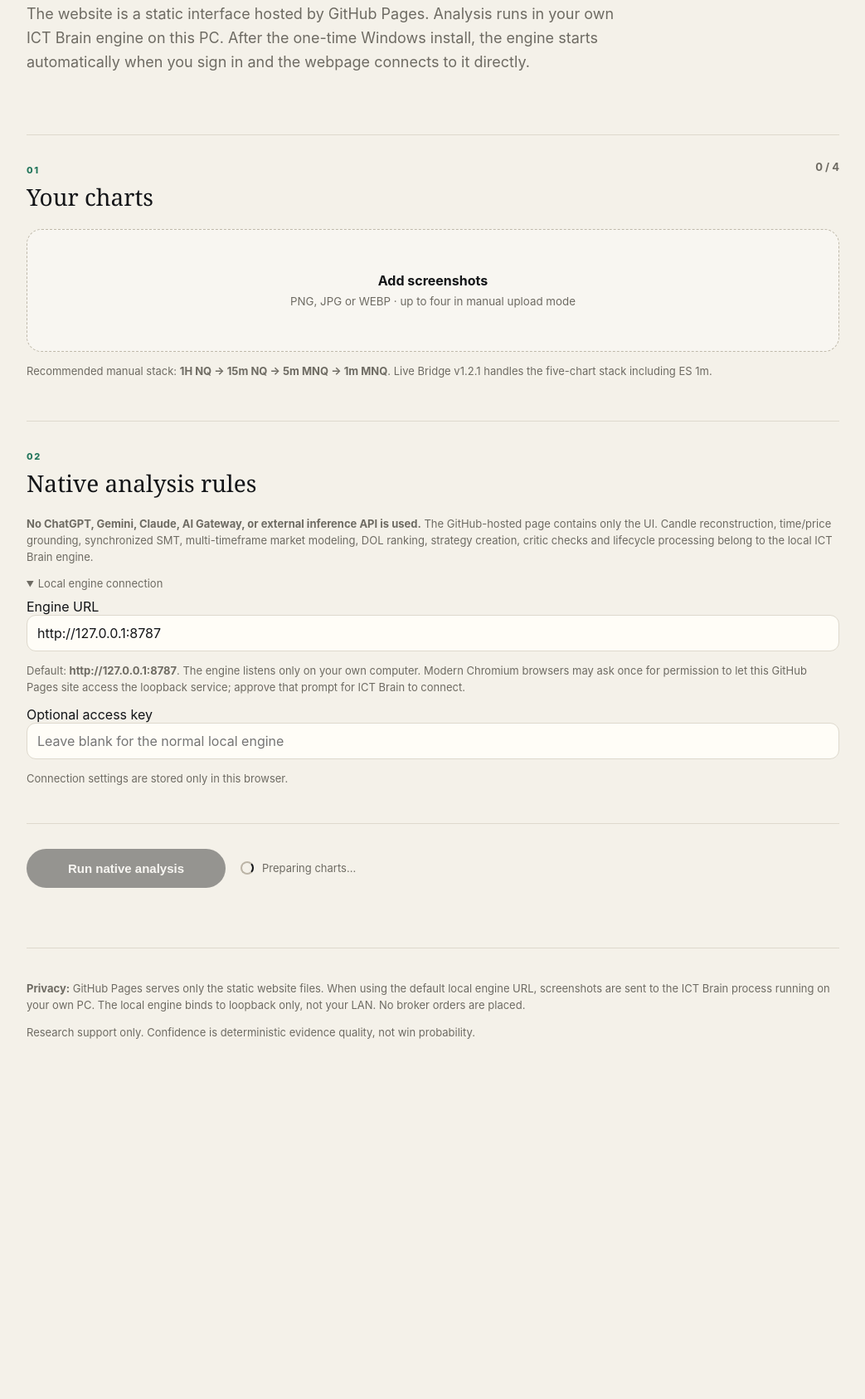
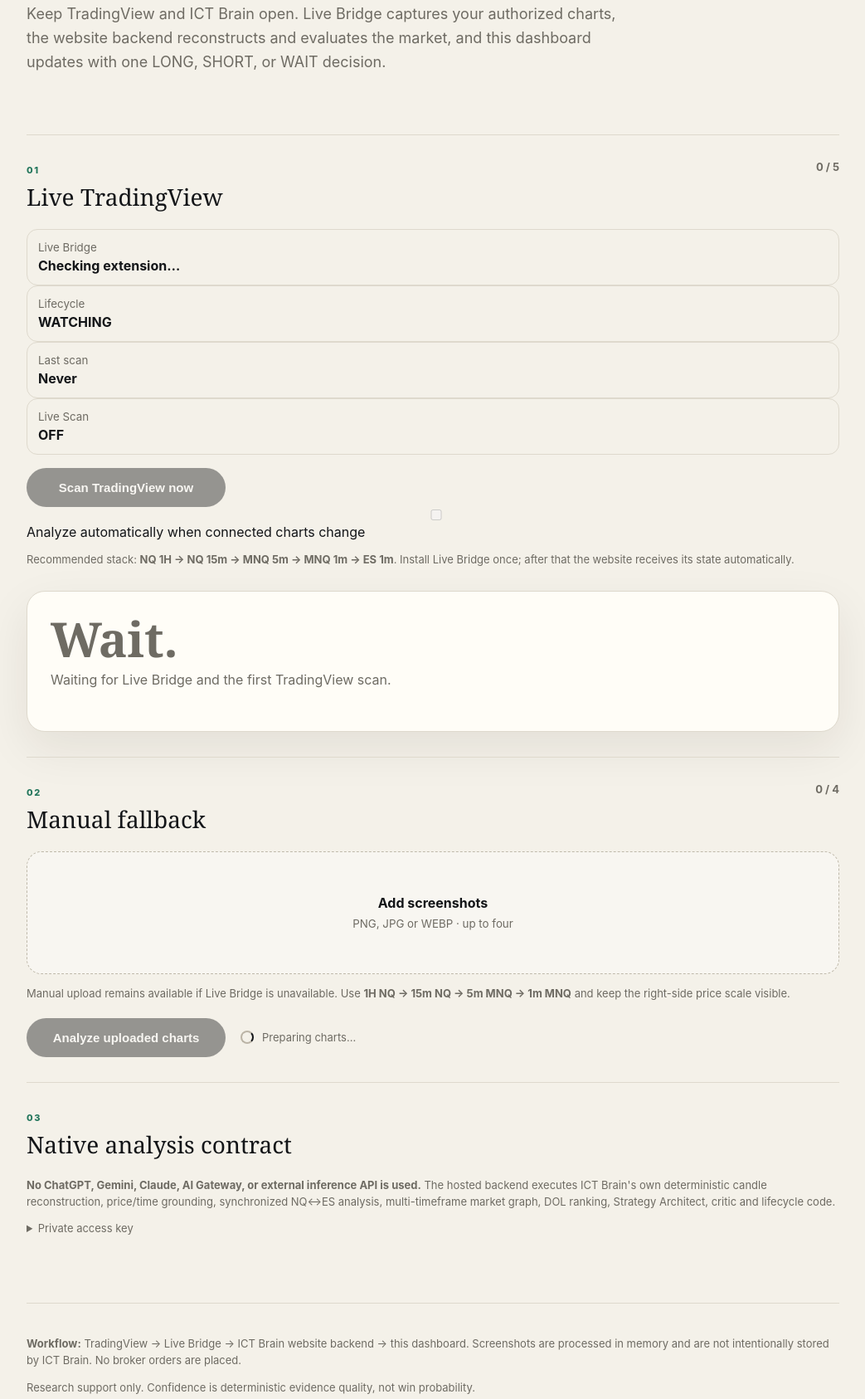
Before and after one commit to grobentham/iron-brain, a browser extension: page index.html in a window 1280 px wide. Shown: the part 356-2042 px from the top of the page at 83% size, without its empty margins (118-1161 px from the left). Before the commit the page ends 1693 px from the top, so only its background shows below. Drawn offline with Linux system fonts and the light colour scheme.

Commit message:
Turn website into hosted live TradingView dashboard

```diff
--- a/index.html
+++ b/index.html
@@ -4,8 +4,8 @@
   <meta charset="utf-8" />
   <meta name="viewport" content="width=device-width, initial-scale=1" />
   <meta name="theme-color" content="#f4f1e9" />
-  <title>ICT Brain — Native One Trade</title>
-  <meta name="description" content="GitHub-hosted ICT Brain interface for deterministic local chart analysis. No external model API. One fixed trade or WAIT." />
+  <title>ICT Brain — Live Native Trade Engine</title>
+  <meta name="description" content="Hosted deterministic ICT chart analysis with TradingView Live Bridge. No external model API. One fixed trade or WAIT." />
   <link rel="stylesheet" href="./styles.css" />
 </head>
 <body>
@@ -13,46 +13,60 @@
     <header class="topbar">
       <div class="brandmark">IB</div>
       <div class="brand">ICT BRAIN</div>
-      <div id="backendStatus" class="pill">Checking local engine…</div>
+      <div id="backendStatus" class="pill">Checking hosted engine…</div>
     </header>
 
     <section class="hero">
-      <p class="eyebrow">GITHUB PAGES UI · LOCAL ENGINE · NO MODEL API · ONE TRADE</p>
-      <h1>See the chart.<br>Reconstruct the setup.</h1>
-      <p class="lede">The website is a static interface hosted by GitHub Pages. Analysis runs in your own ICT Brain engine on this PC. After the one-time Windows install, the engine starts automatically when you sign in and the webpage connects to it directly.</p>
+      <p class="eyebrow">HOSTED NATIVE ENGINE · LIVE TRADINGVIEW BRIDGE · NO MODEL API</p>
+      <h1>Open TradingView.<br>ICT Brain watches.</h1>
+      <p class="lede">Keep TradingView and ICT Brain open. Live Bridge captures your authorized charts, the website backend reconstructs and evaluates the market, and this dashboard updates with one LONG, SHORT, or WAIT decision.</p>
     </section>
 
     <section class="block">
-      <div class="heading"><div><span>01</span><h2>Your charts</h2></div><strong id="count">0 / 4</strong></div>
-      <label class="drop" for="files"><b>Add screenshots</b><small>PNG, JPG or WEBP · up to four in manual upload mode</small></label>
-      <input id="files" type="file" accept="image/png,image/jpeg,image/webp" multiple hidden>
-      <p class="hint">Recommended manual stack: <b>1H NQ → 15m NQ → 5m MNQ → 1m MNQ</b>. Live Bridge v1.2.1 handles the five-chart stack including ES 1m.</p>
-      <div id="shots" class="shots"></div>
+      <div class="heading"><div><span>01</span><h2>Live TradingView</h2></div><strong id="connectedCount">0 / 5</strong></div>
+      <div class="live-grid">
+        <div class="tile"><small>Live Bridge</small><b id="bridgeStatus">Checking extension…</b></div>
+        <div class="tile"><small>Lifecycle</small><b id="lifecycleState">WATCHING</b></div>
+        <div class="tile"><small>Last scan</small><b id="lastScan">Never</b></div>
+        <div class="tile"><small>Live Scan</small><b id="monitorState">OFF</b></div>
+      </div>
+      <p id="liveError" class="error"></p>
+      <div class="live-actions">
+        <button id="scanLive" class="primary" disabled>Scan TradingView now</button>
+        <label class="monitor-control"><input id="liveToggle" type="checkbox" disabled> <span>Analyze automatically when connected charts change</span></label>
+      </div>
+      <p class="hint">Recommended stack: <b>NQ 1H → NQ 15m → MNQ 5m → MNQ 1m → ES 1m</b>. Install Live Bridge once; after that the website receives its state automatically.</p>
+      <section id="liveResult" class="result compact-result" aria-live="polite">
+        <h2 class="decision wait">Wait.</h2>
+        <p class="setup">Waiting for Live Bridge and the first TradingView scan.</p>
+      </section>
     </section>
 
     <section class="block">
-      <div class="heading"><div><span>02</span><h2>Native analysis rules</h2></div></div>
-      <p class="hint"><b>No ChatGPT, Gemini, Claude, AI Gateway, or external inference API is used.</b> The GitHub-hosted page contains only the UI. Candle reconstruction, time/price grounding, synchronized SMT, multi-timeframe market modeling, DOL ranking, strategy creation, critic checks and lifecycle processing belong to the local ICT Brain engine.</p>
-      <details class="access" open>
-        <summary>Local engine connection</summary>
-        <label for="backendUrl">Engine URL</label>
-        <input id="backendUrl" type="url" value="http://127.0.0.1:8787" autocomplete="off" spellcheck="false">
-        <p class="hint">Default: <b>http://127.0.0.1:8787</b>. The engine listens only on your own computer. Modern Chromium browsers may ask once for permission to let this GitHub Pages site access the loopback service; approve that prompt for ICT Brain to connect.</p>
-        <label for="accessKey">Optional access key</label>
-        <input id="accessKey" type="password" autocomplete="off" placeholder="Leave blank for the normal local engine">
-        <p class="hint">Connection settings are stored only in this browser.</p>
+      <div class="heading"><div><span>02</span><h2>Manual fallback</h2></div><strong id="count">0 / 4</strong></div>
+      <label class="drop" for="files"><b>Add screenshots</b><small>PNG, JPG or WEBP · up to four</small></label>
+      <input id="files" type="file" accept="image/png,image/jpeg,image/webp" multiple hidden>
+      <p class="hint">Manual upload remains available if Live Bridge is unavailable. Use <b>1H NQ → 15m NQ → 5m MNQ → 1m MNQ</b> and keep the right-side price scale visible.</p>
+      <div id="shots" class="shots"></div>
+      <div class="action manual-action">
+        <button id="analyze" class="primary" disabled>Analyze uploaded charts</button>
+        <div id="progress" class="progress" hidden><span class="spinner"></span><span id="progressText">Preparing charts…</span></div>
+      </div>
+      <section id="result" class="result" hidden aria-live="polite"></section>
+    </section>
+
+    <section class="block">
+      <div class="heading"><div><span>03</span><h2>Native analysis contract</h2></div></div>
+      <p class="hint"><b>No ChatGPT, Gemini, Claude, AI Gateway, or external inference API is used.</b> The hosted backend executes ICT Brain's own deterministic candle reconstruction, price/time grounding, synchronized NQ↔ES analysis, multi-timeframe market graph, DOL ranking, Strategy Architect, critic and lifecycle code.</p>
+      <details class="access">
+        <summary>Private access key</summary>
+        <input id="accessKey" type="password" autocomplete="off" placeholder="Only needed if private backend access is enabled">
+        <p class="hint">Stored only in this browser. The normal public deployment can leave this blank.</p>
       </details>
     </section>
 
-    <section class="block action">
-      <button id="analyze" class="primary" disabled>Run native analysis</button>
-      <div id="progress" class="progress" hidden><span class="spinner"></span><span id="progressText">Preparing charts…</span></div>
-    </section>
-
-    <section id="result" class="result" hidden aria-live="polite"></section>
-
     <footer>
-      <p><b>Privacy:</b> GitHub Pages serves only the static website files. When using the default local engine URL, screenshots are sent to the ICT Brain process running on your own PC. The local engine binds to loopback only, not your LAN. No broker orders are placed.</p>
+      <p><b>Workflow:</b> TradingView → Live Bridge → ICT Brain website backend → this dashboard. Screenshots are processed in memory and are not intentionally stored by ICT Brain. No broker orders are placed.</p>
       <p class="hint">Research support only. Confidence is deterministic evidence quality, not win probability.</p>
     </footer>
   </main>
```
